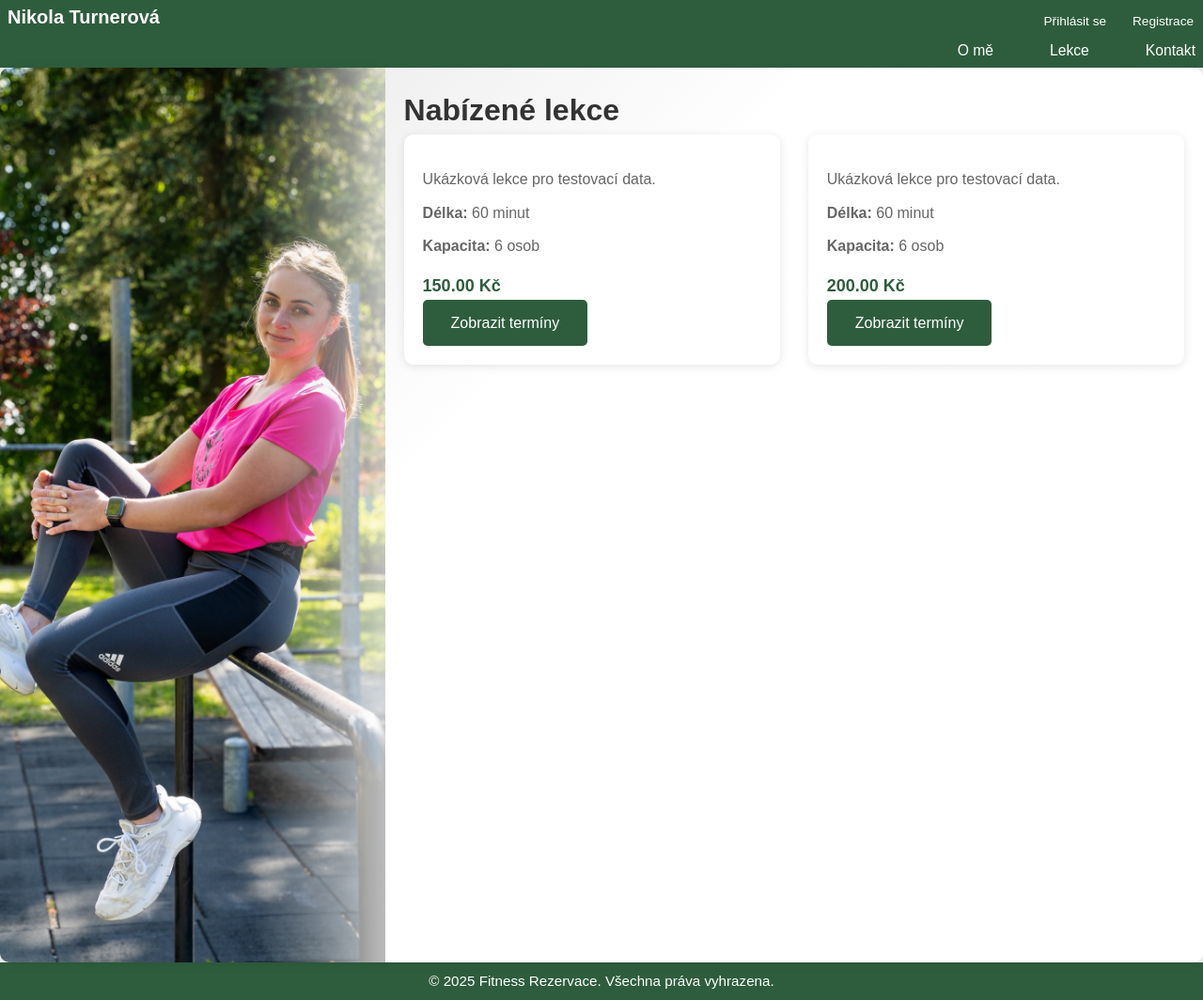
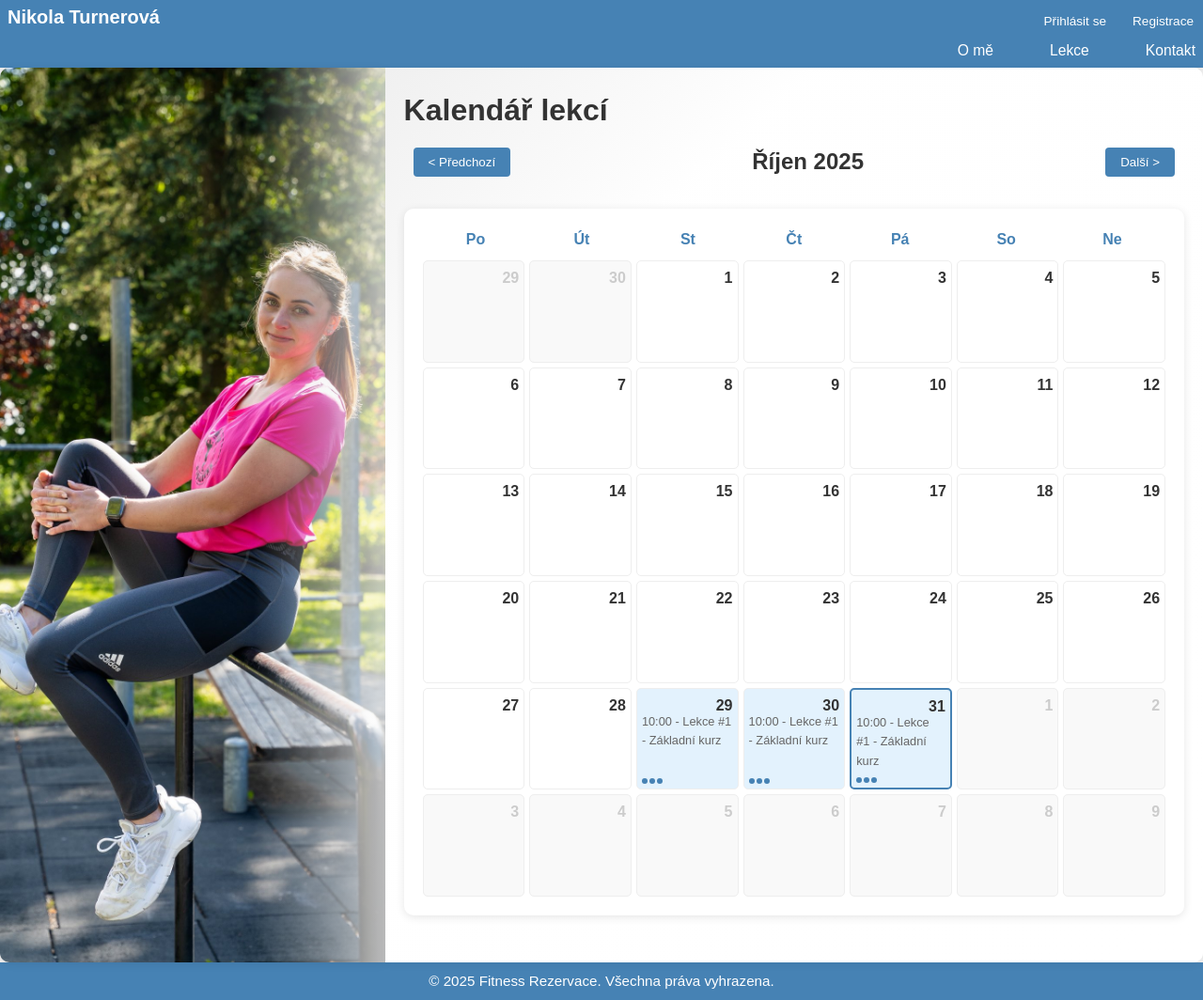
Before and after one commit to vsykora753/Fitness, a Django app: page /lekce/ in a window 1280 px wide. Shown: the whole page at 94% size. Run offline with Django 5.2, Linux system fonts and the light colour scheme; data comes from the database, SQL or seed files in the repository.

Commit message:
change calendar

```diff
--- a/bookings/views.py
+++ b/bookings/views.py
@@ -65,8 +65,43 @@ class LessonListView(ListView):
     template_name = 'lessons.html'
     context_object_name = 'lessons'
 
-    def get_queryset(self):
-        return Lesson.objects.all().order_by('title')
+    def get_context_data(self, **kwargs):
+        context = super().get_context_data(**kwargs)
+        # Získáme všechny časové sloty pro aktuální měsíc
+        current_date = timezone.now()
+        start_of_month = current_date.replace(day=1, hour=0, minute=0, second=0, microsecond=0)
+        end_of_month = (start_of_month + timezone.timedelta(days=32)).replace(day=1) - timezone.timedelta(seconds=1)
+
+        time_slots = TimeSlot.objects.filter(
+            start_time__range=(start_of_month, end_of_month),
+            is_available=True
+        ).select_related('lesson')
+
+        # Vytvoříme slovník pro každý den v měsíci
+        lessons_by_day = {}
+        for slot in time_slots:
+            day = slot.start_time.day
+            if day not in lessons_by_day:
+                lessons_by_day[day] = []
+
+            # Zjistíme počet obsazených míst
+            booked_count = slot.booking_set.filter(status='confirmed').count()
+            available_spots = slot.lesson.capacity - booked_count
+
+            lessons_by_day[day].append({
+                'id': slot.id,
+                'title': slot.lesson.title,
+                'time': slot.start_time.strftime('%H:%M'),
+                'duration': slot.lesson.duration,
+                'price': float(slot.lesson.price),
+                'available_spots': available_spots,
+                'instructor': slot.lesson.instructor.get_full_name()
+            })
+
+        context['lessons_by_day'] = lessons_by_day
+        context['current_month'] = current_date.month
+        context['current_year'] = current_date.year
+        return context
 
 class LessonDetailView(DetailView):
     model = Lesson
--- /dev/null
+++ b/static/css/calendar.css
@@ -0,0 +1,201 @@
+.calendar-controls {
+    display: flex;
+    justify-content: space-between;
+    align-items: center;
+    margin-bottom: 20px;
+    padding: 10px;
+}
+
+.calendar-controls button {
+    background-color: #4682b4;
+    border: none;
+    padding: 8px 16px;
+    color: white;
+    border-radius: 4px;
+    cursor: pointer;
+}
+
+.calendar-controls button:hover {
+    background-color: #3a6d96;
+}
+
+.calendar {
+    background: white;
+    border-radius: 10px;
+    padding: 20px;
+    box-shadow: 0 2px 10px rgba(0,0,0,0.1);
+    margin-bottom: 30px;
+}
+
+.calendar-header {
+    display: grid;
+    grid-template-columns: repeat(7, 1fr);
+    text-align: center;
+    font-weight: bold;
+    margin-bottom: 10px;
+    color: #4682b4;
+}
+
+.calendar-days {
+    display: grid;
+    grid-template-columns: repeat(7, 1fr);
+    gap: 5px;
+}
+
+.calendar-day {
+    aspect-ratio: 1;
+    border: 1px solid #eee;
+    border-radius: 5px;
+    padding: 5px;
+    cursor: pointer;
+    position: relative;
+    transition: all 0.3s ease;
+    min-height: 100px;
+}
+
+.calendar-day:hover {
+    background-color: #f0f7ff;
+}
+
+.calendar-day.has-lessons {
+    background-color: #e3f2fd;
+}
+
+.calendar-day .day-number {
+    position: absolute;
+    top: 5px;
+    right: 5px;
+    font-weight: bold;
+}
+
+.calendar-day .lesson-dots {
+    display: flex;
+    gap: 2px;
+    position: absolute;
+    bottom: 5px;
+    left: 5px;
+}
+
+.lesson-dot {
+    width: 6px;
+    height: 6px;
+    border-radius: 50%;
+    background-color: #4682b4;
+}
+
+.calendar-day .lesson-preview {
+    font-size: 0.8em;
+    color: #666;
+    margin-top: 20px;
+    text-align: left;
+}
+
+.calendar-day.selected {
+    background-color: #4682b4;
+    color: white;
+}
+
+.calendar-day.today {
+    border: 2px solid #4682b4;
+}
+
+.calendar-day.other-month {
+    color: #ccc;
+    background-color: #f9f9f9;
+}
+
+.lessons-popup {
+    position: absolute;
+    top: 100%;
+    left: 0;
+    z-index: 1000;
+    background: white;
+    border-radius: 8px;
+    box-shadow: 0 4px 12px rgba(0,0,0,0.15);
+    padding: 10px;
+    width: 250px;
+    max-height: 300px;
+    overflow-y: auto;
+}
+
+.lesson-item {
+    padding: 8px;
+    border-bottom: 1px solid #eee;
+}
+
+.lesson-item:last-child {
+    border-bottom: none;
+}
+
+.lesson-time {
+    font-weight: bold;
+    color: #4682b4;
+}
+
+.lesson-title {
+    font-size: 0.9em;
+    margin: 4px 0;
+}
+
+.lesson-instructor {
+    font-size: 0.8em;
+    color: #666;
+}
+
+.lesson-spots {
+    font-size: 0.8em;
+    color: #4CAF50;
+    margin-top: 4px;
+}
+
+.daily-lessons {
+    background: white;
+    border-radius: 10px;
+    padding: 20px;
+    box-shadow: 0 2px 10px rgba(0,0,0,0.1);
+}
+
+.daily-lessons h3 {
+    margin-bottom: 20px;
+    color: #4682b4;
+}
+
+.lessons-list {
+    display: grid;
+    grid-template-columns: repeat(auto-fill, minmax(300px, 1fr));
+    gap: 20px;
+}
+
+.lesson-card {
+    background: white;
+    border: 1px solid #eee;
+    border-radius: 8px;
+    padding: 15px;
+    transition: transform 0.3s ease;
+}
+
+.lesson-card:hover {
+    transform: translateY(-3px);
+    box-shadow: 0 4px 12px rgba(0,0,0,0.1);
+}
+
+.lesson-time {
+    font-size: 1.2em;
+    color: #4682b4;
+    margin: 5px 0;
+}
+
+@media (max-width: 768px) {
+    .calendar-days {
+        gap: 2px;
+    }
+
+    .calendar-day {
+        font-size: 0.9em;
+        padding: 2px;
+    }
+
+    .lessons-list {
+        grid-template-columns: 1fr;
+    }
+}
--- a/static/css/style.css
+++ b/static/css/style.css
@@ -42,7 +42,7 @@ body {
   padding: 0 0 0 8px; /* vertikální padding nulován, výšku řídí --header-h */
   color: white;
   width: 100%;
-  background-color: #2e5d3d;
+  background-color: #4682b4;
   box-shadow: 0 2px 12px rgba(0,0,0,0.06);
   flex: 0 0 auto;
   font-size: 0.98rem;
@@ -209,7 +209,7 @@ nav.site-nav a:hover {
   display: flex;
   justify-content: center;
   align-items: center;
-  background-color: #2e5d3d;
+  background-color: #4682b4;;
   color: white;
   height: var(--footer-h); /* užší patička */
   width: 100%;
@@ -293,7 +293,7 @@ nav a:hover {
 .btn {
   display: inline-block;
   padding: 12px 30px;
-  background-color: #2e5d3d;
+  background-color: #4682b4;;
   color: white;
   text-decoration: none;
   border-radius: 5px;
@@ -302,7 +302,7 @@ nav a:hover {
 }
 
 .btn:hover {
-  background-color: #234a31;
+  background-color: #C19B20; /* tmavší odstín zlata pro hover efekt */
 }
 
 /* O nás sekce */
@@ -434,7 +434,7 @@ nav a:hover {
 
 /* Patička */
 .footer {
-  background-color: #2e5d3d;
+  background-color: #D4AF37;
   color: white;
   height: 40px; /* užší varianta pro případné použití */
   margin-top: 0;
--- /dev/null
+++ b/static/js/calendar.js
@@ -0,0 +1,160 @@
+document.addEventListener('DOMContentLoaded', function() {
+    let currentDate = new Date(lessonsData.year, lessonsData.month - 1, 1);
+    let selectedPopup = null;
+
+    const prevMonthBtn = document.getElementById('prevMonth');
+    const nextMonthBtn = document.getElementById('nextMonth');
+    const currentMonthElement = document.getElementById('currentMonth');
+    const calendarDays = document.getElementById('calendar-days');
+
+    // Názvy měsíců v češtině
+    const months = [
+        'Leden', 'Únor', 'Březen', 'Duben', 'Květen', 'Červen',
+        'Červenec', 'Srpen', 'Září', 'Říjen', 'Listopad', 'Prosinec'
+    ];
+
+    function updateCalendar() {
+        const year = currentDate.getFullYear();
+        const month = currentDate.getMonth();
+
+        // Aktualizace názvu měsíce
+        currentMonthElement.textContent = `${months[month]} ${year}`;
+
+        // Vyčištění kalendáře
+        calendarDays.innerHTML = '';
+
+        // První den měsíce
+        const firstDay = new Date(year, month, 1);
+        // Poslední den měsíce
+        const lastDay = new Date(year, month + 1, 0);
+
+        // Začínáme od pondělí (1) místo neděle (0)
+        let startDay = firstDay.getDay() - 1;
+        if (startDay === -1) startDay = 6;
+
+        // Přidání dnů z předchozího měsíce
+        const prevMonthDays = startDay;
+        const prevMonth = new Date(year, month, 0);
+        for (let i = prevMonthDays - 1; i >= 0; i--) {
+            addDayToCalendar(prevMonth.getDate() - i, true);
+        }
+
+        // Přidání dnů aktuálního měsíce
+        for (let day = 1; day <= lastDay.getDate(); day++) {
+            addDayToCalendar(day, false);
+        }
+
+        // Přidání dnů následujícího měsíce
+        const remainingDays = 42 - (prevMonthDays + lastDay.getDate());
+        for (let day = 1; day <= remainingDays; day++) {
+            addDayToCalendar(day, true);
+        }
+    }
+
+    function addDayToCalendar(day, isOtherMonth) {
+        const dayElement = document.createElement('div');
+        dayElement.className = 'calendar-day' + (isOtherMonth ? ' other-month' : '');
+
+        // Přidání čísla dne
+        const dayNumber = document.createElement('div');
+        dayNumber.className = 'day-number';
+        dayNumber.textContent = day;
+        dayElement.appendChild(dayNumber);
+
+        // Přidání lekcí pro tento den
+        if (!isOtherMonth && lessonsData.lessons[day]) {
+            const lessons = lessonsData.lessons[day];
+            dayElement.classList.add('has-lessons');
+
+            // Přidání teček pro indikaci lekcí
+            const dotsContainer = document.createElement('div');
+            dotsContainer.className = 'lesson-dots';
+            for (let i = 0; i < Math.min(lessons.length, 3); i++) {
+                const dot = document.createElement('div');
+                dot.className = 'lesson-dot';
+                dotsContainer.appendChild(dot);
+            }
+            dayElement.appendChild(dotsContainer);
+
+            // Přidání náhledu první lekce
+            if (lessons.length > 0) {
+                const preview = document.createElement('div');
+                preview.className = 'lesson-preview';
+                preview.textContent = `${lessons[0].time} - ${lessons[0].title}`;
+                dayElement.appendChild(preview);
+            }
+
+            // Přidání popup s lekcemi
+            dayElement.addEventListener('click', (e) => {
+                e.stopPropagation();
+                showLessonsPopup(dayElement, lessons);
+            });
+        }
+
+        // Kontrola, zda je den dnešní
+        const today = new Date();
+        if (!isOtherMonth &&
+            day === today.getDate() &&
+            currentDate.getMonth() === today.getMonth() &&
+            currentDate.getFullYear() === today.getFullYear()) {
+            dayElement.classList.add('today');
+        }
+
+        calendarDays.appendChild(dayElement);
+    }
+
+    function showLessonsPopup(dayElement, lessons) {
+        // Zavření předchozího popupu
+        if (selectedPopup) {
+            selectedPopup.remove();
+        }
+
+        // Vytvoření nového popupu
+        const popupTemplate = document.getElementById('lessons-popup-template');
+        const popup = popupTemplate.content.cloneNode(true);
+        const popupContainer = popup.querySelector('.lessons-popup');
+
+        // Přidání lekcí do popupu
+        lessons.forEach(lesson => {
+            const lessonItem = document.createElement('div');
+            lessonItem.className = 'lesson-item';
+            lessonItem.innerHTML = `
+                <div class="lesson-time">${lesson.time}</div>
+                <div class="lesson-title">${lesson.title}</div>
+                <div class="lesson-instructor">${lesson.instructor}</div>
+                <div class="lesson-spots">Volná místa: ${lesson.available_spots}</div>
+                <a href="/lesson/${lesson.id}/" class="btn">Rezervovat</a>
+            `;
+            popupContainer.appendChild(lessonItem);
+        });
+
+        // Umístění popupu
+        dayElement.appendChild(popupContainer);
+        selectedPopup = popupContainer;
+
+        // Zavření popupu při kliknutí mimo
+        document.addEventListener('click', function closePopup(e) {
+            if (!popupContainer.contains(e.target) && !dayElement.contains(e.target)) {
+                popupContainer.remove();
+                selectedPopup = null;
+                document.removeEventListener('click', closePopup);
+            }
+        });
+    }
+
+    // Ovládání kalendáře
+    prevMonthBtn.addEventListener('click', () => {
+        currentDate.setMonth(currentDate.getMonth() - 1);
+        // Zde by se měly načíst nová data pro předchozí měsíc z backendu
+        updateCalendar();
+    });
+
+    nextMonthBtn.addEventListener('click', () => {
+        currentDate.setMonth(currentDate.getMonth() + 1);
+        // Zde by se měly načíst nová data pro následující měsíc z backendu
+        updateCalendar();
+    });
+
+    // Inicializace kalendáře
+    updateCalendar();
+});
--- a/templates/lessons.html
+++ b/templates/lessons.html
@@ -3,29 +3,58 @@
 
 {% block title %}Lekce | Fitness Lektor{% endblock %}
 
+{% block extra_css %}
+<link rel="stylesheet" href="{% static 'css/calendar.css' %}">
+{% endblock %}
+
+{% block extra_js %}
+<script src="{% static 'js/calendar.js' %}"></script>
+{% endblock %}
+
 {% block body_class %}no-hero{% endblock %}
 
 {% block content %}
-<h1>Nabízené lekce</h1>
+<h1>Kalendář lekcí</h1>
 
-<div class="lessons-grid">
-    {% for lesson in lessons %}
-    <div class="lesson-card">
-        <h2 class="lesson-title">{{ lesson.name }}</h2>
-        <p class="lesson-info">{{ lesson.description }}</p>
-        <div class="lesson-info">
-            <strong>Délka:</strong> {{ lesson.duration }} minut
+<div class="calendar-controls">
+    <button id="prevMonth" class="btn">&lt; Předchozí</button>
+    <h2 id="currentMonth"></h2>
+    <button id="nextMonth" class="btn">Další &gt;</button>
+</div>
+
+<div class="calendar">
+    <div class="calendar-header">
+        <div>Po</div>
+        <div>Út</div>
+        <div>St</div>
+        <div>Čt</div>
+        <div>Pá</div>
+        <div>So</div>
+        <div>Ne</div>
+    </div>
+    <div id="calendar-days" class="calendar-days">
+        <!-- Dny budou dynamicky generovány JavaScriptem -->
+    </div>
+</div>
+
+<!-- Šablona pro zobrazení lekcí v buňce kalendáře -->
+<template id="lessons-popup-template">
+    <div class="lessons-popup">
+        <div class="lesson-item">
+            <div class="lesson-time"></div>
+            <div class="lesson-title"></div>
+            <div class="lesson-instructor"></div>
+            <div class="lesson-spots"></div>
         </div>
-        <div class="lesson-info">
-            <strong>Kapacita:</strong> {{ lesson.capacity }} osob
-        </div>
-        <div class="lesson-price">
-            {{ lesson.price }} Kč
-        </div>
-        <a href="{% url 'lesson_detail' lesson.id %}" class="btn">Zobrazit termíny</a>
     </div>
-    {% empty %}
-    <p>V současné době nejsou k dispozici žádné lekce.</p>
-    {% endfor %}
-</div>
+</template>
+
+<!-- Data pro JavaScript -->
+<script>
+    const lessonsData = {
+        month: {{ current_month }},
+        year: {{ current_year }},
+        lessons: {{ lessons_by_day|safe }}
+    };
+</script>
 {% endblock %}
```
